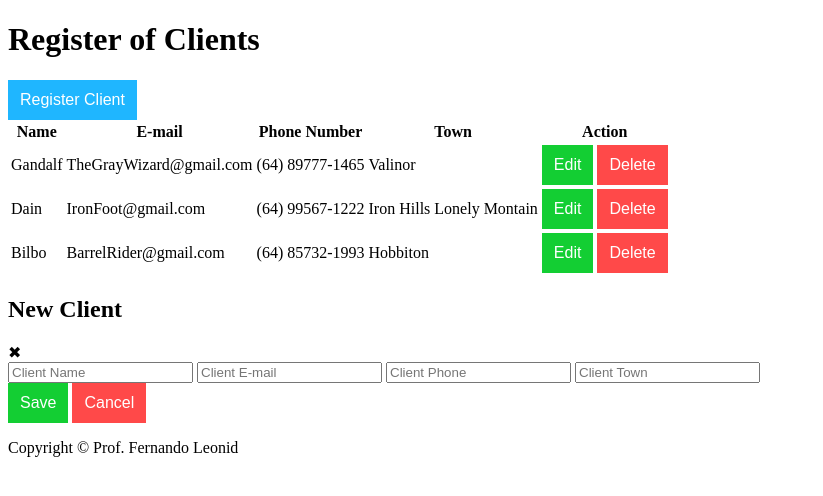
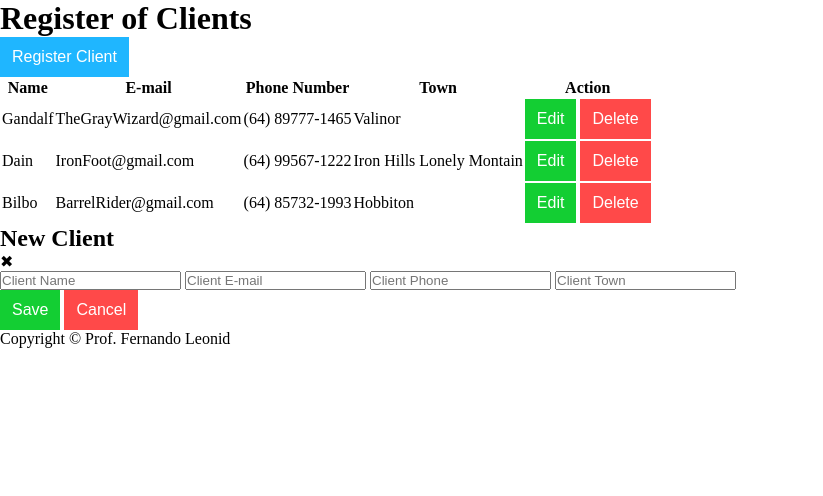
Before and after one commit to Elianderson-dev/CRUD, a plain HTML site: page index.html in a window 1280 px wide. Shown: the whole page, without its empty margins (0-823 px from the left). Drawn offline with Linux system fonts and the light colour scheme.

Commit message:
feat: adds general style config

```diff
--- a/css/main.css
+++ b/css/main.css
@@ -0,0 +1,5 @@
+* {
+    padding: 0;
+    margin: 0;
+    box-sizing: border-box;
+}
--- a/index.html
+++ b/index.html
@@ -6,6 +6,7 @@
         <meta name="viewport" content="width=device-width, initial-scale=1.0">
 
         <link rel="stylesheet" href="css/button.css">
+        <link rel="stylesheet" href="css/main.css">
         <title>CRUD</title>
     </head>
     <body>
```
